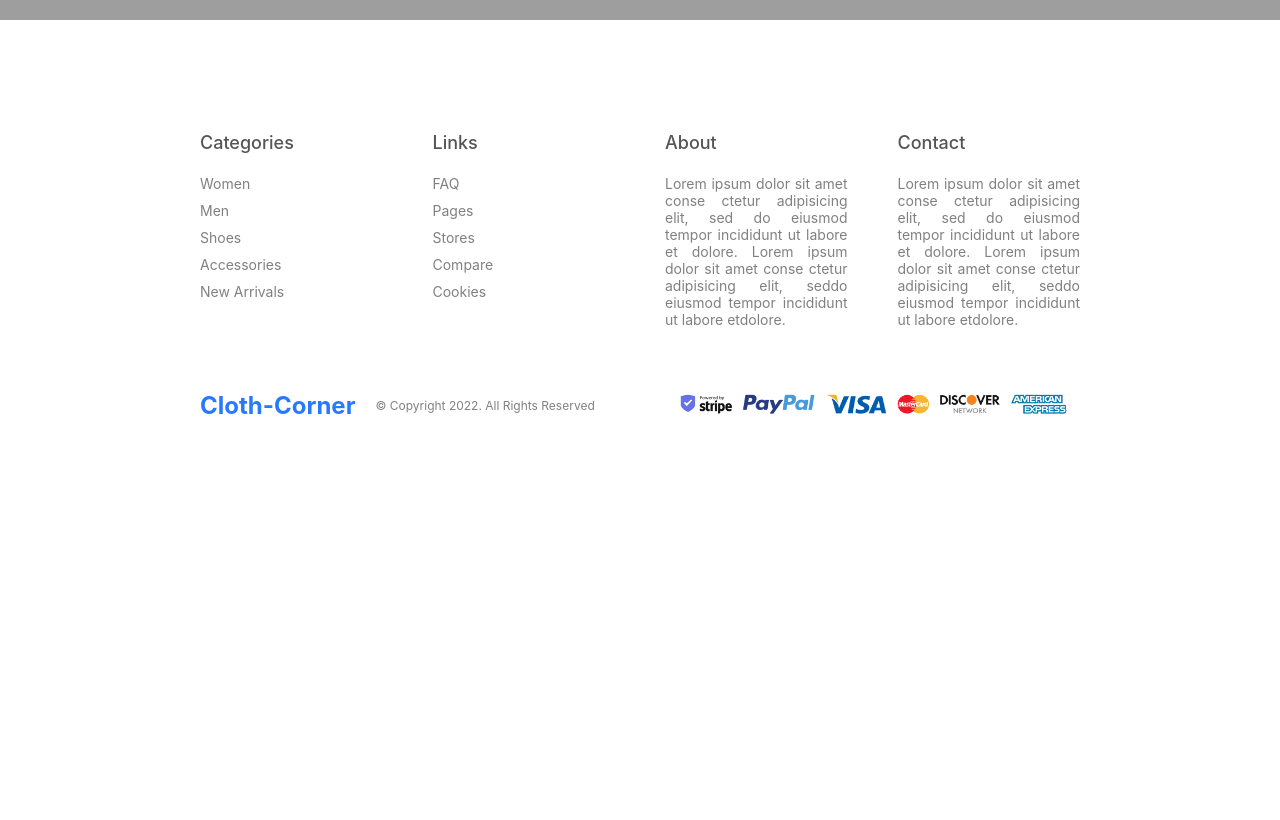
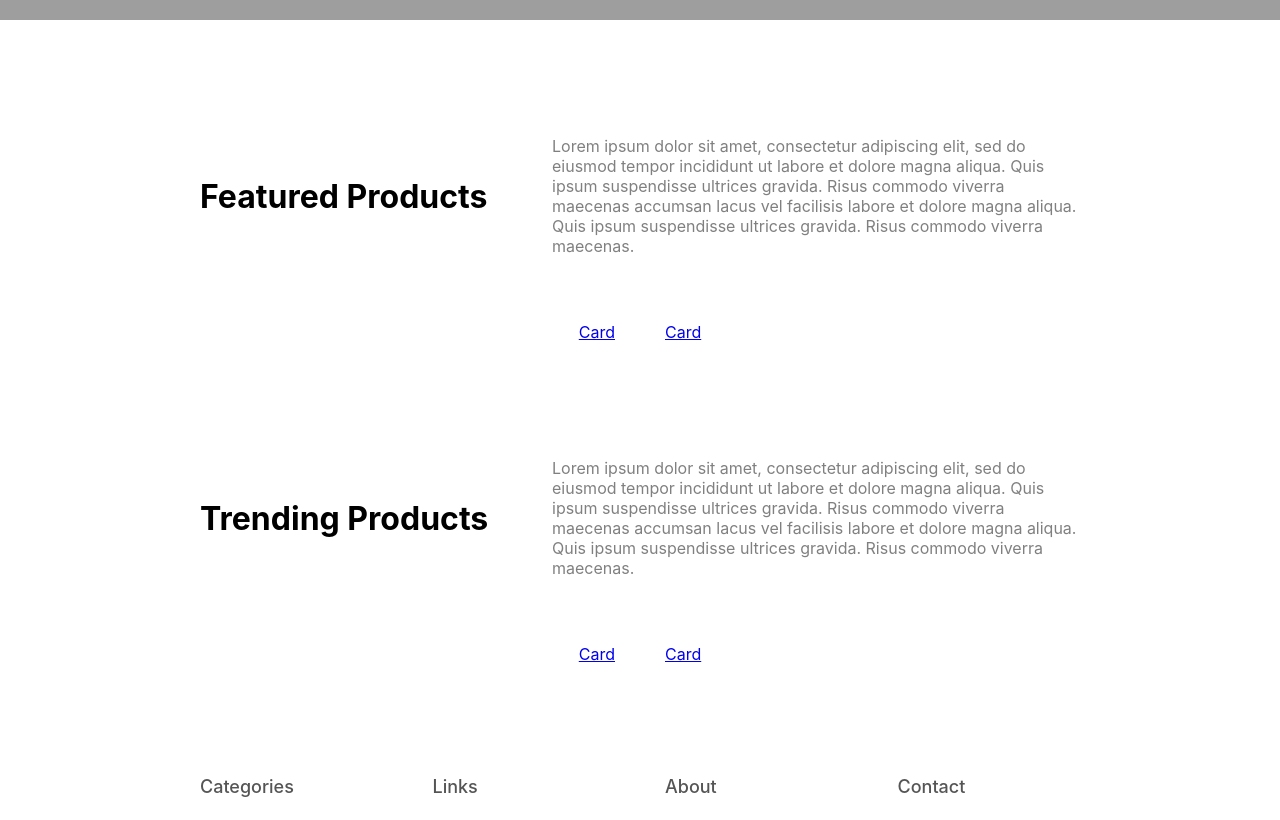
Before and after one commit to Anoop-710/E-commerce-application, a React (Create React App) app: page / in a window 1280 px wide. Shown: the part 780-1600 px from the top of the page. Before the commit the page ends 1232 px from the top, so only its background shows below. Built offline with nearby package versions, Linux system fonts and the light colour scheme; grey boxes are pictures that could not be loaded.

Commit message:
products and card design updated

```diff
--- /dev/null
+++ b/src/components/Card/Card.jsx
@@ -0,0 +1,15 @@
+import React from 'react'
+import './Card.scss'
+import {Link} from 'react-router-dom'
+
+
+const Card = ({item}) => {
+  return (
+    // Redirecting to the item of that particular product
+    <Link to={`/product/${item.id}`}>
+        <div className="card">Card</div>
+    </Link>
+  )
+}
+
+export default Card
--- /dev/null
+++ b/src/components/FeaturedProducts/FeaturedProducts.jsx
@@ -0,0 +1,47 @@
+import React from 'react';
+import Card from '../Card/Card';
+import './FeaturedProducts.scss';
+const FeaturedProducts = ({type}) => {
+
+    const data = [
+        {
+             id: 1,
+            title: 'Product 1',
+            image: 'https://www.primefaces.org/wp-content/uploads/2020/05/placeholder.png',
+            price: 'Free shipping',
+            priceCurrency: 'USD',
+        },
+        {
+             id: 1,
+            title: 'Product 1',
+            image: 'https://www.primefaces.org/wp-content/uploads/2020/05/placeholder.png',
+            price: 'Free shipping',
+            priceCurrency: 'USD',
+        }
+    ]
+  return (
+    <div className="featuredProducts">
+      <div className="top">
+        <h1>{type} products</h1>
+        <p>
+          Lorem ipsum dolor sit amet, consectetur adipiscing elit, sed do
+          eiusmod tempor incididunt ut labore et dolore magna aliqua. Quis ipsum
+          suspendisse ultrices gravida. Risus commodo viverra maecenas accumsan
+          lacus vel facilisis labore et dolore magna aliqua. Quis ipsum
+          suspendisse ultrices gravida. Risus commodo viverra maecenas.
+        </p>
+      </div>
+
+
+      {/* For each data present , call the card component */}
+      <div className="bottom">
+        {data.map(item =>
+            <Card item={item} key={item.id}/>
+
+            ) }
+      </div>
+    </div>
+  )
+}
+
+export default FeaturedProducts
--- /dev/null
+++ b/src/components/FeaturedProducts/FeaturedProducts.scss
@@ -0,0 +1,26 @@
+.featuredProducts {
+    margin: 100px 200px;
+
+    .top {
+      display: flex;
+      align-items: center;
+      justify-content: space-between;
+      margin-bottom: 50px;
+
+      h1 {
+        flex: 2;
+        text-transform: capitalize;
+      }
+
+      p{
+        flex:3;
+        color:gray
+      }
+    }
+
+    .bottom{
+      display: flex;
+      justify-content: center;
+      gap: 50px;
+    }
+  }
--- a/src/components/Slider/Slider.jsx
+++ b/src/components/Slider/Slider.jsx
@@ -12,6 +12,8 @@ const Slider = () => {
     "https://images.pexels.com/photos/837140/pexels-photo-837140.jpeg?auto=compress&cs=tinysrgb&w=1600",
   ];
 
+
+  //If currentSlide is 0 show the last slide else show the previous slide(same as old state)
   const prevSlide = () => {
     setCurrentSlide(currentSlide === 0 ? 2 : (prev) => prev - 1);
   };
--- a/src/pages/Home/Home.jsx
+++ b/src/pages/Home/Home.jsx
@@ -1,10 +1,12 @@
 import React from 'react'
 import Slider from '../../components/Slider/Slider';
-
+import FeaturedProducts from '../../components/FeaturedProducts/FeaturedProducts';
 const Home = () => {
   return (
     <div>
       <Slider />
+      <FeaturedProducts type = "featured" />
+      <FeaturedProducts type = "trending"/>
     </div>
   )
 }
```
Also changed, not shown: src/components/Card/Card.scss (added).
